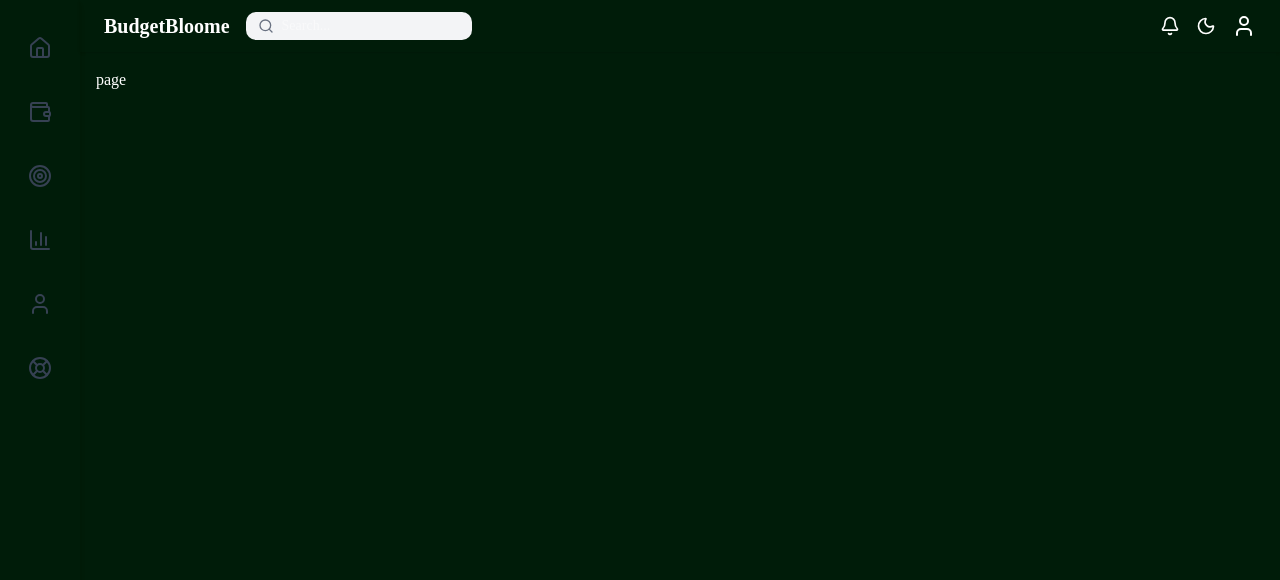
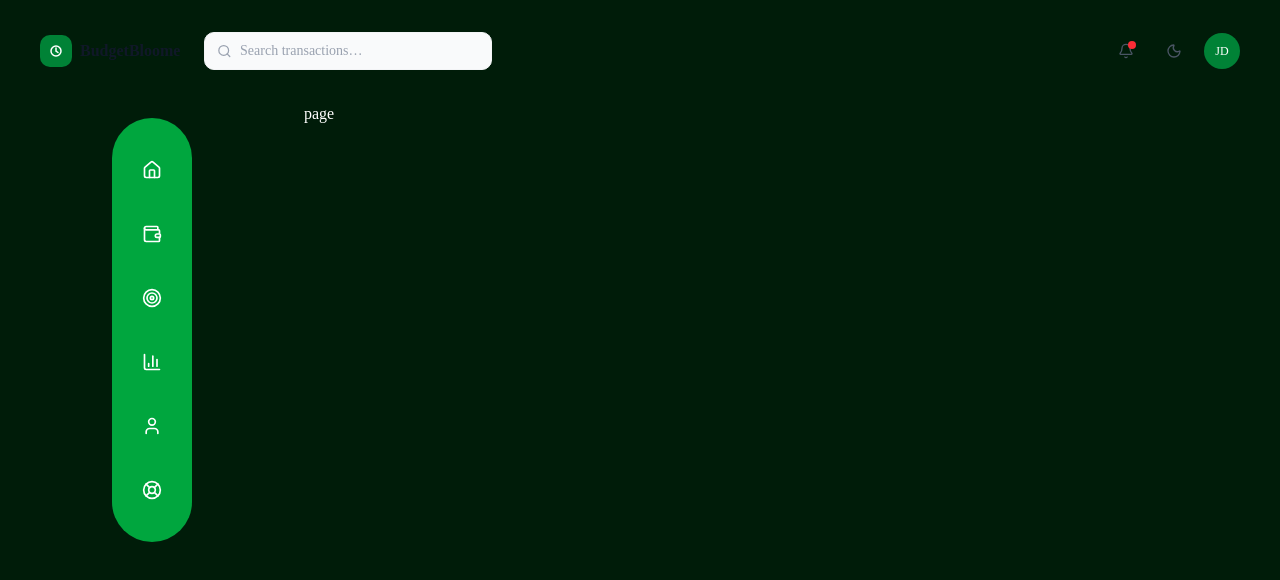
Before and after one commit to Monjurul-190629/BudgetBloome, a Next.js app in the folder frontend/: page /dashboard in a window 1280 px wide. Shown: the top 580 px of the page. Built offline with nearby package versions, Linux system fonts and the light colour scheme; no server answers.

Commit message:
fix: sidebar roundness

```diff
--- a/frontend/src/components/layout/DashboardLayout.tsx
+++ b/frontend/src/components/layout/DashboardLayout.tsx
@@ -9,17 +9,19 @@
   children: React.ReactNode;
 }) {
   return (
-    <div className="flex h-screen">
-      {/* Sidebar */}
-      <Sidebar />
+    <div className="h-screen w-full flex flex-col gap-4 p-4">
+      {/* Header */}
+      <Header />
 
-      {/* Right Side */}
-      <div className="flex flex-col flex-1">
-        {/* Header */}
-        <Header />
+      {/* Body */}
+      <div className="flex flex-1 gap-4 min-h-0">
+        {/* Sidebar FIXED HEIGHT CONTEXT */}
+        <aside className="flex-shrink-0 h-full px-20">
+          <Sidebar />
+        </aside>
 
-        {/* Page Content */}
-        <main className="p-4 overflow-y-auto">{children}</main>
+        {/* Content */}
+        <main className="flex-1 min-w-0 overflow-y-auto">{children}</main>
       </div>
     </div>
   );
--- a/frontend/src/components/layout/Header.tsx
+++ b/frontend/src/components/layout/Header.tsx
@@ -1,40 +1,79 @@
 "use client";
 
-import { Bell, Sun, Moon, Search, User } from "lucide-react";
+import { Bell, Sun, Moon, Search } from "lucide-react";
 import { useState } from "react";
 
 export default function Header() {
   const [dark, setDark] = useState(false);
 
+  const toggleTheme = () => {
+    setDark((prev) => !prev);
+    document.documentElement.classList.toggle("dark");
+  };
+
   return (
-    <div className="flex items-center justify-between px-6 py-3 shadow">
+    <header className="w-full flex items-center justify-between px-6 py-4">
       {/* LEFT */}
-      <div className="flex items-center gap-4">
-        <h1 className="text-xl font-bold">BudgetBloome</h1>
+      <div className="flex items-center gap-6">
+        {/* Logo */}
+        <div className="flex items-center gap-2">
+          <div className="w-8 h-8 rounded-lg bg-green-700 flex items-center justify-center">
+            <svg
+              viewBox="0 0 16 16"
+              fill="none"
+              className="w-4 h-4"
+              xmlns="http://www.w3.org/2000/svg"
+            >
+              <circle cx="8" cy="8" r="5" stroke="white" strokeWidth="1.5" />
+              <path
+                d="M8 5v3l2 1.5"
+                stroke="white"
+                strokeWidth="1.5"
+                strokeLinecap="round"
+              />
+            </svg>
+          </div>
+          <span className="text-[16px] font-semibold text-gray-900 dark:text-white">
+            BudgetBloome
+          </span>
+        </div>
 
-        <div className="flex items-center bg-gray-100 dark:bg-gray-700 px-3 py-1 rounded-lg">
-          <Search className="w-4 h-4 mr-2 text-gray-500" />
+        {/* Search */}
+        <div className="hidden md:flex items-center gap-2 bg-gray-50 dark:bg-gray-800 border border-gray-100 dark:border-gray-700 rounded-lg px-3 py-2 w-72">
+          <Search className="w-4 h-4 text-gray-400" />
           <input
             type="text"
-            placeholder="Search..."
-            className="bg-transparent outline-none text-sm"
+            placeholder="Search transactions…"
+            className="bg-transparent outline-none text-sm text-gray-700 dark:text-gray-200 placeholder:text-gray-400 w-full"
           />
         </div>
       </div>
 
       {/* RIGHT */}
-      <div className="flex items-center gap-4">
-        {/* Notification */}
-        <Bell className="w-5 h-5 cursor-pointer" />
-
-        {/* Theme Toggle */}
-        <button onClick={() => setDark(!dark)}>
-          {dark ? <Sun className="w-5 h-5" /> : <Moon className="w-5 h-5" />}
+      <div className="flex items-center gap-3">
+        {/* Notifications */}
+        <button className="relative w-9 h-9 flex items-center justify-center rounded-lg hover:bg-gray-100 dark:hover:bg-gray-800 transition">
+          <Bell className="w-4 h-4 text-gray-600 dark:text-gray-300" />
+          <span className="absolute top-2 right-2 w-2 h-2 bg-red-500 rounded-full" />
         </button>
 
-        {/* User */}
-        <User className="w-6 h-6 cursor-pointer" />
+        {/* Theme toggle */}
+        <button
+          onClick={toggleTheme}
+          className="w-9 h-9 flex items-center justify-center rounded-lg hover:bg-gray-100 dark:hover:bg-gray-800 transition"
+        >
+          {dark ? (
+            <Sun className="w-4 h-4 text-gray-600 dark:text-gray-300" />
+          ) : (
+            <Moon className="w-4 h-4 text-gray-600 dark:text-gray-300" />
+          )}
+        </button>
+
+        {/* Avatar */}
+        <div className="w-9 h-9 rounded-full bg-green-700 flex items-center justify-center text-white text-xs font-medium cursor-pointer">
+          JD
+        </div>
       </div>
-    </div>
+    </header>
   );
 }
--- a/frontend/src/components/layout/Sidebar.tsx
+++ b/frontend/src/components/layout/Sidebar.tsx
@@ -13,15 +13,17 @@
 
 export default function Sidebar() {
   return (
-    <div className="w-20 flex flex-col items-center py-4 shadow-md">
+    <div className="w-20 m-4 bg-green-600 rounded-full flex flex-col items-center py-8 gap-6">
       {menuItems.map((item, index) => {
         const Icon = item.icon;
+
         return (
           <button
             key={index}
-            className="p-3 my-2 rounded-xl  transition"
+            title={item.label}
+            className="w-10 h-10 flex items-center justify-center rounded-xl hover:bg-green-500 transition"
           >
-            <Icon className="w-6 h-6 text-gray-700 dark:text-gray-300" />
+            <Icon className="w-5 h-5 text-white" />
           </button>
         );
       })}
```
